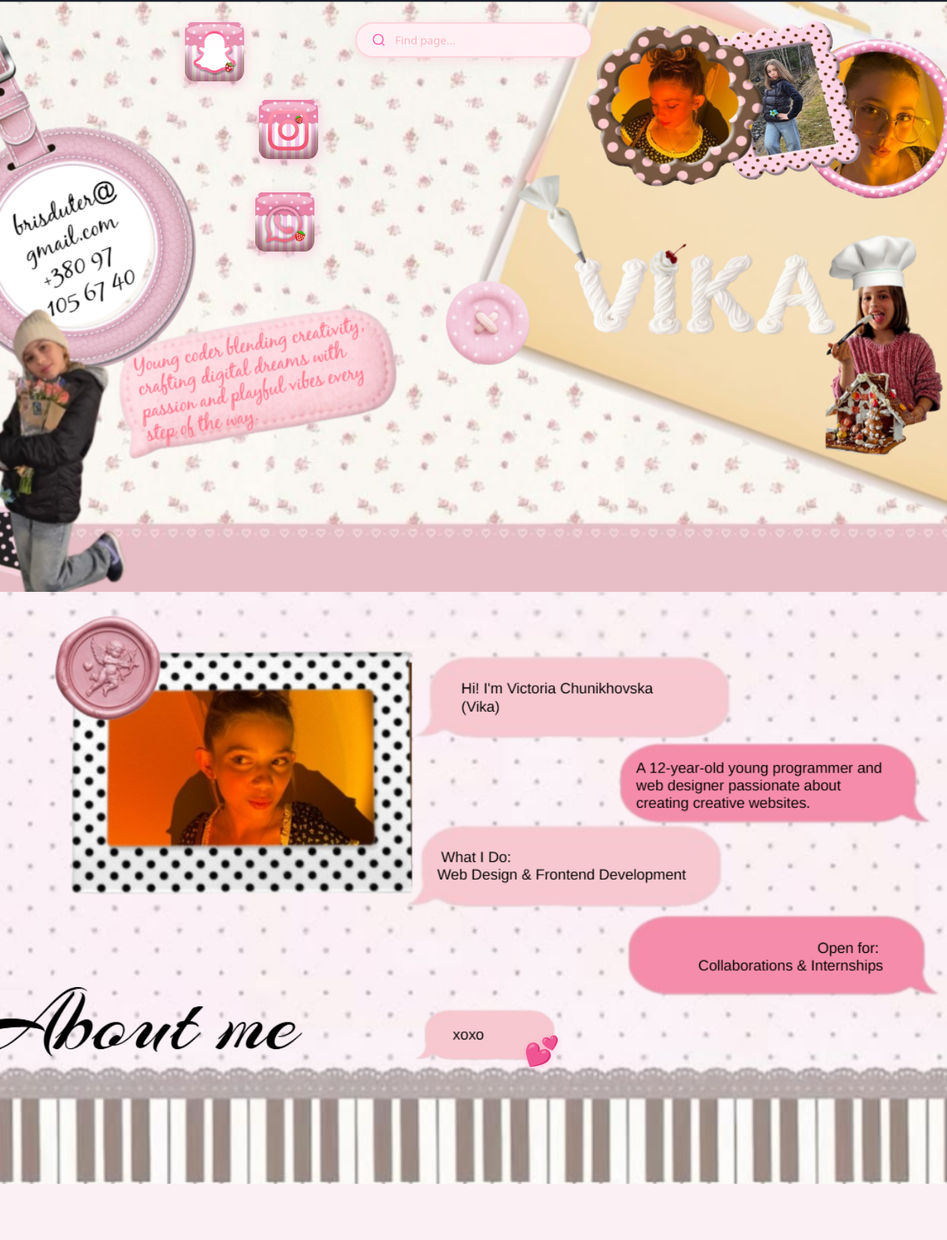
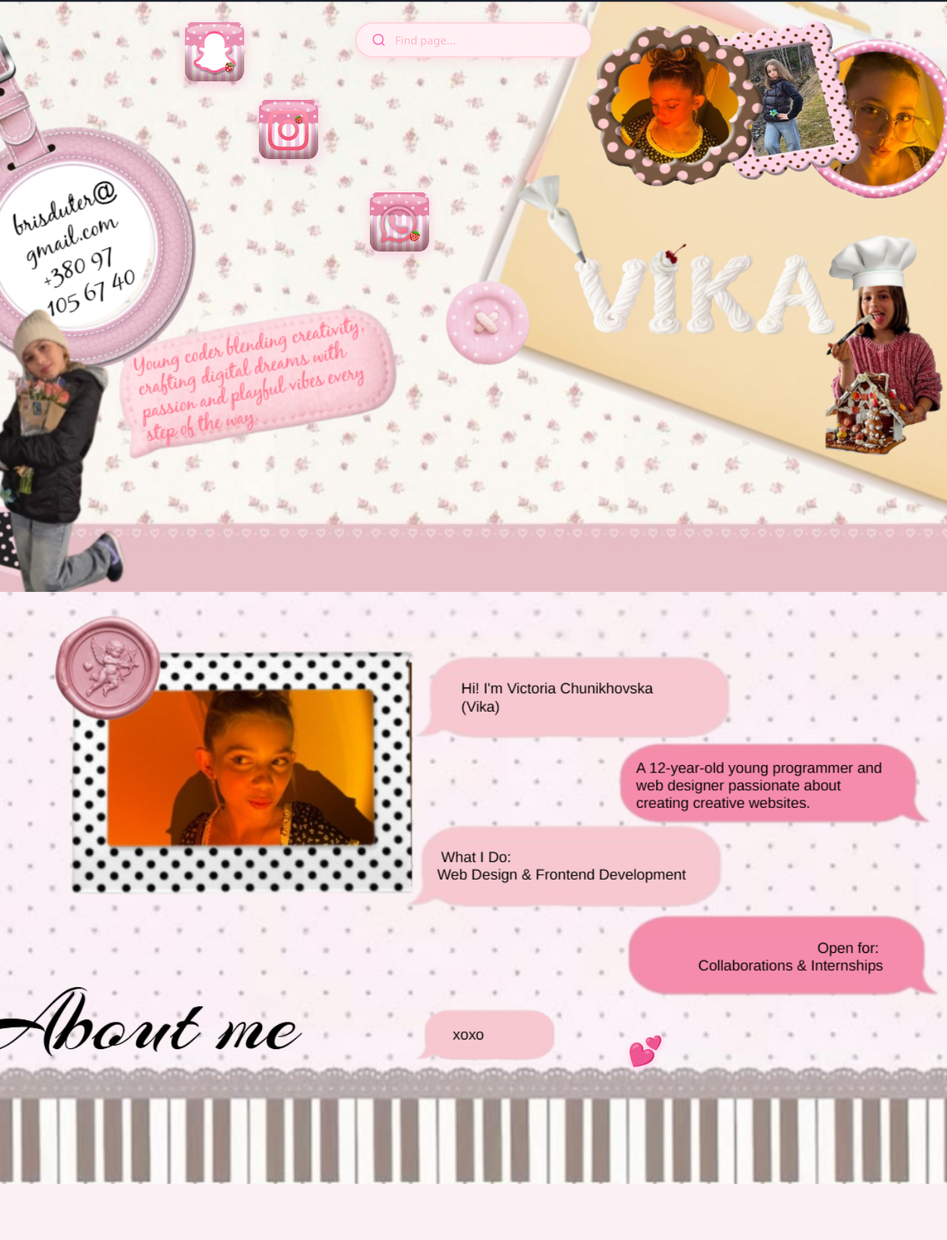
Before and after one commit to Vika09090913/vika-portfolio, a React (Create React App) app: page / in a window 1280 px wide. Shown: the top 1676 px of the page at 74% size. Built offline with nearby package versions, Linux system fonts and the light colour scheme.

Commit message:
Update positions

```diff
--- a/src/App.css
+++ b/src/App.css
@@ -230,7 +230,7 @@ html {
 
 .social-whatsapp {
   top: 260px;
-  left: 345px;
+  left: 500px;
 }
 
 @media (max-width: 1024px) {
@@ -355,7 +355,7 @@ html {
 .xoxo-container {
   position: absolute;
   bottom: 100px;
-  right: 100px;
+  right: 50px;
   display: flex;
   align-items: center;
   gap: 10px;
@@ -414,7 +414,7 @@ html {
 .heart-emoji {
   position: absolute;
   bottom: 100px;
-  left: 150px;
+  left: 850px;
   font-size: 36px;
   cursor: pointer;
   display: inline-block;
@@ -422,7 +422,6 @@ html {
   filter: drop-shadow(0 2px 4px rgba(255, 105, 180, 0.3));
   animation: heartBeat 1.5s ease-in-out infinite;
   z-index: 30;
-  left: 710px;
   top: 75%;
 }
 
@@ -509,7 +508,7 @@ html {
 
 @media (max-width: 768px) {
   .heart-emoji {
-    bottom: 60px;
+    bottom: 150px;
     left: 80px;
     font-size: 28px;
   }
@@ -1361,7 +1360,7 @@ html {
 
   .heart-emoji {
     font-size: 36px !important;
-    bottom: 77px !important;
+    bottom: 150px !important;
     left: 620px !important;
     top: auto !important;
   }
```
